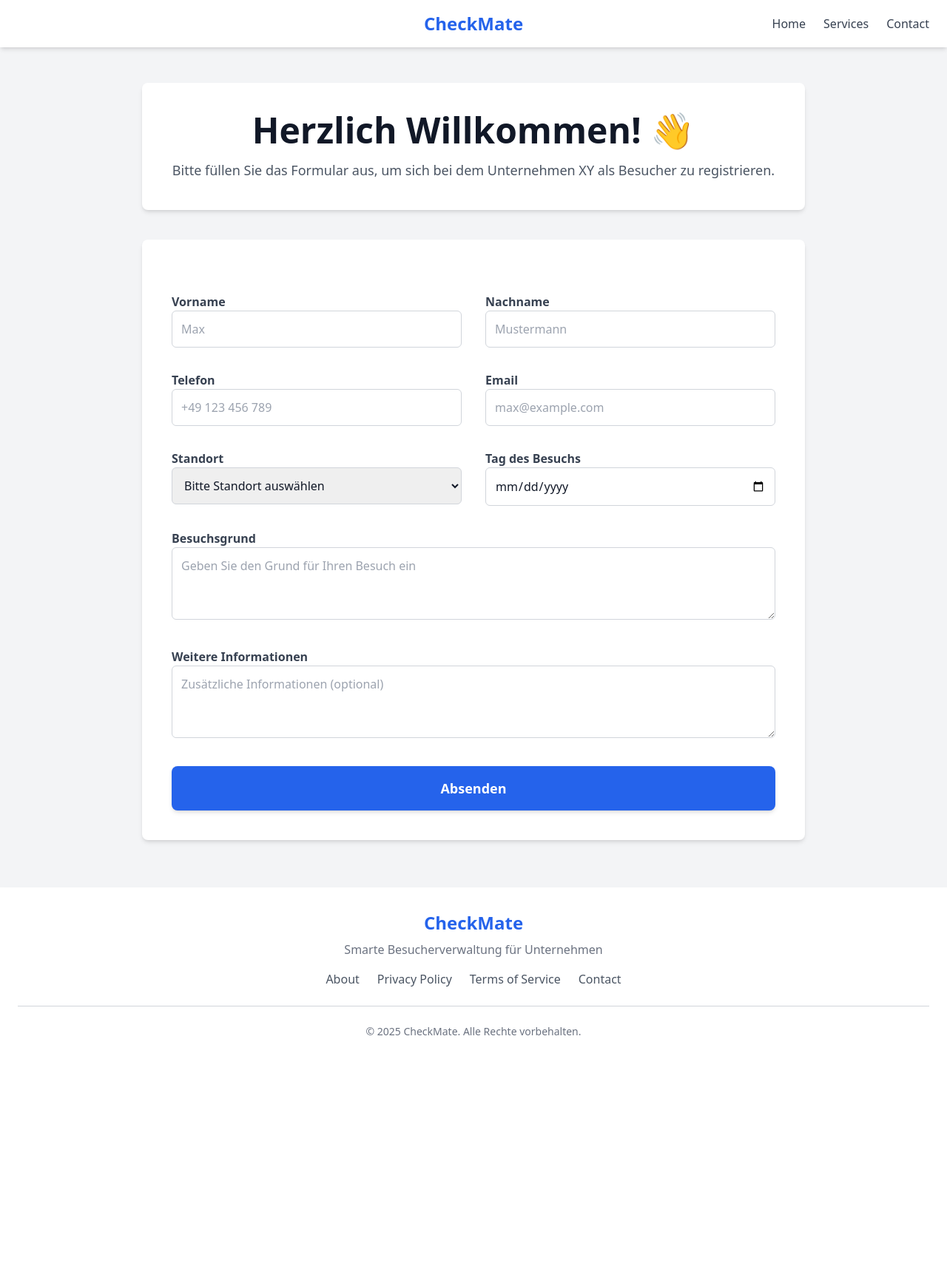
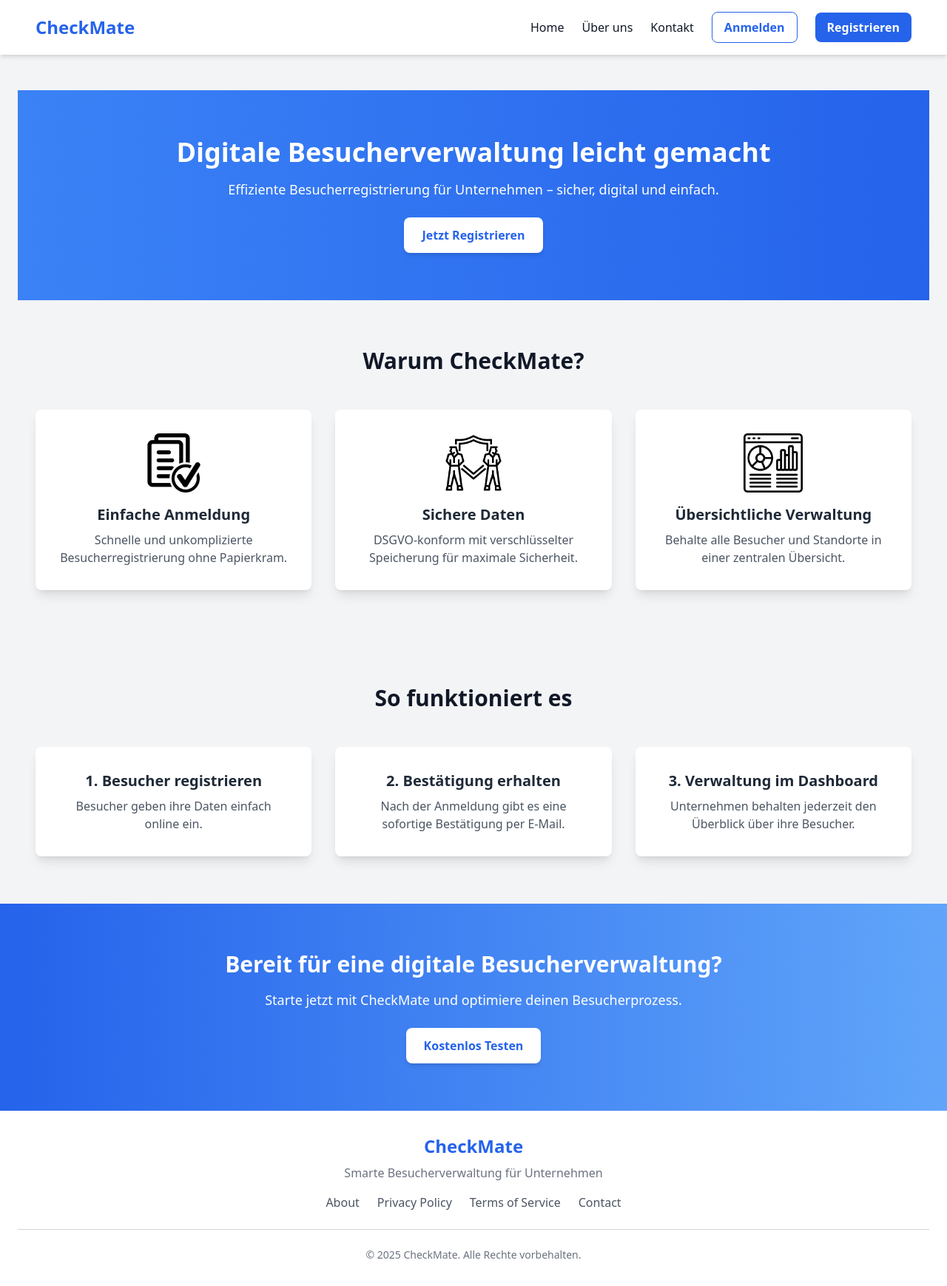
Before and after one commit to gokayyavuz/checkmate-visitor-management, a Django app: page / in a window 1280 px wide. Shown: the whole page at 74% size. Before the commit the page ends 1400 px from the top, so only its background shows below. Run offline with Django 4.2, Linux system fonts and the light colour scheme; some libraries are stand-ins or nearby versions.

Commit message:
Created some pages and added images to static

```diff
--- a/main/templates/main/base.html
+++ b/main/templates/main/base.html
@@ -1,28 +1,59 @@
+{% load static %}
+
 <!DOCTYPE html>
 <html lang="de">
 <head>
     <meta charset="UTF-8">
     <meta name="viewport" content="width=device-width, initial-scale=1.0">
     <title>{% block title %}CheckMate {% endblock title %}</title>
-    <link rel="icon" type="image/png" href="static/main/favicon.png">
+    <link rel="icon" type="image/png" href="{% static 'main/favicon_.png' %}">
     <script src="https://cdn.tailwindcss.com"></script>
 </head>
 <body class="flex flex-col min-h-screen bg-gray-100 text-gray-900">
 
     <!-- Navbar -->
     <nav class="bg-white shadow-md">
-        <div class="container mx-auto flex items-center justify-between px-6 py-4">
-            <div class="flex-1"></div>
-            <div class="flex-1 flex justify-center">
-                <a href="http://127.0.0.1:8000/" class="text-2xl font-bold text-blue-600">CheckMate</a>
+        <div class="container mx-auto px-6 md:px-12 py-4 flex items-center justify-between">
+            <!-- Logo (links) -->
+            <a href="http://127.0.0.1:8000/" class="text-2xl font-bold text-blue-600">CheckMate</a>
+
+            <!-- Desktop Navigation & Buttons (rechts) -->
+            <div class="hidden md:flex items-center space-x-6 ml-auto">
+                <a href="http://127.0.0.1:8000/" class="hover:text-blue-500">Home</a>
+                <a href="{% url 'aboutus' %}" class="hover:text-blue-500">Über uns</a>
+                <a href="{% url 'contact' %}" class="hover:text-blue-500">Kontakt</a>
+                <a href="#" class="px-4 py-2 text-blue-600 font-semibold border border-blue-600 rounded-lg hover:bg-blue-600 hover:text-white transition">Anmelden</a>
+                <a href="#" class="px-4 py-2 bg-blue-600 text-white font-semibold rounded-lg hover:bg-blue-700 transition">Registrieren</a>
             </div>
-            <div class="flex-1 flex justify-end space-x-6">
-                <a href="/finish/" class="text-gray-700 hover:text-blue-600">Home</a>
-                <a href="#" class="text-gray-700 hover:text-blue-600">Services</a>
-                <a href="#" class="text-gray-700 hover:text-blue-600">Contact</a>
-            </div>
+
+            <!-- Hamburger Icon (für Mobile) -->
+            <button id="menu-btn" class="block md:hidden focus:outline-none">
+                <svg class="w-8 h-8 text-gray-900" xmlns="http://www.w3.org/2000/svg" fill="none" viewBox="0 0 24 24" stroke="currentColor">
+                    <path stroke-linecap="round" stroke-linejoin="round" stroke-width="2" d="M4 6h16M4 12h16m-7 6h7" />
+                </svg>
+            </button>
+        </div>
+
+        <!-- Mobile Navigation (versteckt sich standardmäßig) -->
+        <div id="mobile-menu" class="hidden md:hidden flex flex-col items-start space-y-4 px-6 py-4 bg-white shadow-md">
+            <a href="#" class="hover:text-blue-500">Home</a>
+            <a href="#" class="hover:text-blue-500">Über uns</a>
+            <a href="{% url 'contact' %}" class="hover:text-blue-500">Kontakt</a>
+            <hr class="border-gray-300 w-full">
+            <!-- Login / Register Buttons (für Mobile) -->
+            <a href="#" class="px-4 py-2 text-blue-600 font-semibold border border-blue-600 rounded-lg text-center hover:bg-blue-600 hover:text-white transition w-full">Anmelden</a>
+            <a href="#" class="px-4 py-2 bg-blue-600 text-white font-semibold rounded-lg text-center hover:bg-blue-700 transition w-full">Registrieren</a>
         </div>
     </nav>
+
+    <script>
+        const menuBtn = document.getElementById('menu-btn');
+        const mobileMenu = document.getElementById('mobile-menu');
+
+        menuBtn.addEventListener('click', () => {
+            mobileMenu.classList.toggle('hidden');
+        });
+    </script>
 
     <!-- Hauptinhalt -->
     <div class="flex-1 container mx-auto mt-12 px-6">
@@ -46,10 +77,10 @@
                 </p>
             </div>
             <div class="flex justify-center mt-4 space-x-6">
-                <a href="#" class="text-gray-600 hover:text-blue-600">About</a>
+                <a href="{% url 'aboutus' %}" class="text-gray-600 hover:text-blue-600">About</a>
                 <a href="#" class="text-gray-600 hover:text-blue-600">Privacy Policy</a>
-                <a href="#" class="text-gray-600 hover:text-blue-600">Terms of Service</a>
-                <a href="#" class="text-gray-600 hover:text-blue-600">Contact</a>
+                <a href="{% url 'terms' %}" class="text-gray-600 hover:text-blue-600">Terms of Service</a>
+                <a href="{% url 'contact' %}" class="text-gray-600 hover:text-blue-600">Contact</a>
             </div>
             <hr class="my-6 border-gray-300">
             <p class="text-center text-gray-500 text-sm">
--- a/main/templates/main/finishView.html
+++ b/main/templates/main/finishView.html
@@ -1,4 +1,5 @@
 {% extends "main/base.html" %}
+{% load static %}
 
 {% block header %}
 <div class="container mx-auto max-w-2xl mt-12 bg-white p-8 rounded-lg shadow-md text-center">
--- a/main/templates/main/formular.html
+++ b/main/templates/main/formular.html
@@ -2,10 +2,10 @@
 {% load static %}
 
 {% block header %}
-<div class="container mx-auto max-w-4xl bg-white p-10 rounded-lg shadow-md">
+<div class="container mx-auto max-w-4xl bg-white p-6 md:p-10 rounded-lg shadow-md">
     <div class="text-center">
-        <h2 class="text-5xl font-bold text-gray-900">Herzlich Willkommen! 👋</h2>
-        <p class="mt-4 text-lg text-gray-600">
+        <h2 class="text-3xl md:text-5xl font-bold text-gray-900">Herzlich Willkommen! 👋</h2>
+        <p class="mt-3 md:mt-4 text-base md:text-lg text-gray-600">
             Bitte füllen Sie das Formular aus, um sich bei dem Unternehmen XY als Besucher zu registrieren.
         </p>
     </div>
@@ -13,47 +13,65 @@
 {% endblock %}
 
 {% block content %}
-<div class="container mx-auto max-w-4xl mt-10 bg-white p-10 rounded-lg shadow-md mb-16">
-    <form action="{% url 'formular' %}" method="post" enctype="multipart/form-data" class="space-y-8">
+<div class="container mx-auto max-w-4xl mt-6 md:mt-10 bg-white p-6 md:p-10 rounded-lg shadow-md mb-16">
+    <form action="{% url 'formular' %}" method="post" enctype="multipart/form-data" class="space-y-6 md:space-y-8">
         {% csrf_token %}
 
-        <!-- Grid Layout für Felder -->
-        <div class="grid grid-cols-1 md:grid-cols-2 gap-8">
+        <!-- Responsive Grid Layout -->
+        <div class="grid grid-cols-1 md:grid-cols-2 gap-4 md:gap-8">
+            <!-- Vorname -->
             <div class="w-full">
-                <label class="label label-text font-semibold text-gray-700" for="vorname">Vorname</label>
-                <input type="text" name="vorname" id="vorname" placeholder="Max" class="input w-full border border-gray-300 p-3 rounded-md focus:ring-2 focus:ring-blue-500" value="{{ form.vorname.value|default_if_none:'' }}" {% if form.vorname.errors %} border-red-500 bg-red-50 {% endif %} />
+                <label class="block text-gray-700 font-semibold" for="vorname">Vorname</label>
+                <input type="text" name="vorname" id="vorname" placeholder="Dein Vorname"
+                    class="input w-full border border-gray-300 p-3 rounded-md focus:ring-2 focus:ring-blue-500"
+                    value="{{ form.vorname.value|default_if_none:'' }}"
+                    {% if form.vorname.errors %} class="border-red-500 bg-red-50" {% endif %}/>
                 {% if form.vorname.errors %}
                     <p class="text-red-600 text-sm mt-1">{{ form.vorname.errors.0 }}</p>
                 {% endif %}
             </div>
 
+            <!-- Nachname -->
             <div class="w-full">
-                <label class="label label-text font-semibold text-gray-700" for="nachname">Nachname</label>
-                <input type="text" name="nachname" id="nachname" placeholder="Mustermann" class="input w-full border border-gray-300 p-3 rounded-md focus:ring-2 focus:ring-blue-500" value="{{ form.nachname.value|default_if_none:'' }}" {% if form.vorname.errors %} border-red-500 bg-red-50 {% endif %}/>
+                <label class="block text-gray-700 font-semibold" for="nachname">Nachname</label>
+                <input type="text" name="nachname" id="nachname" placeholder="Dein Nachname"
+                    class="input w-full border border-gray-300 p-3 rounded-md focus:ring-2 focus:ring-blue-500"
+                    value="{{ form.nachname.value|default_if_none:'' }}"
+                    {% if form.nachname.errors %} class="border-red-500 bg-red-50" {% endif %}/>
                 {% if form.nachname.errors %}
                     <p class="text-red-600 text-sm mt-1">{{ form.nachname.errors.0 }}</p>
                 {% endif %}
             </div>
 
+            <!-- Telefon -->
             <div class="w-full">
-                <label class="label label-text font-semibold text-gray-700" for="telefon">Telefon</label>
-                <input type="text" name="telefon" id="telefon" placeholder="+49 123 456 789" class="input w-full border border-gray-300 p-3 rounded-md focus:ring-2 focus:ring-blue-500" value="{{ form.telefon.value|default_if_none:'' }}" {% if form.telefon.errors %} border-red-500 bg-red-50 {% endif %}/>
+                <label class="block text-gray-700 font-semibold" for="telefon">Telefon</label>
+                <input type="text" name="telefon" id="telefon" placeholder="+49 123 456 789"
+                    class="input w-full border border-gray-300 p-3 rounded-md focus:ring-2 focus:ring-blue-500"
+                    value="{{ form.telefon.value|default_if_none:'' }}"
+                    {% if form.telefon.errors %} class="border-red-500 bg-red-50" {% endif %}/>
                 {% if form.telefon.errors %}
                     <p class="text-red-600 text-sm mt-1">{{ form.telefon.errors.0 }}</p>
                 {% endif %}
             </div>
 
+            <!-- Email -->
             <div class="w-full">
-                <label class="label label-text font-semibold text-gray-700" for="email">Email</label>
-                <input type="email" name="email" id="email" placeholder="max@example.com" class="input w-full border border-gray-300 p-3 rounded-md focus:ring-2 focus:ring-blue-500" value="{{ form.email.value|default_if_none:'' }}" {% if form.vorname.errors %} border-red-500 bg-red-50 {% endif %}/>
+                <label class="block text-gray-700 font-semibold" for="email">Email</label>
+                <input type="email" name="email" id="email" placeholder="deine@email.com"
+                    class="input w-full border border-gray-300 p-3 rounded-md focus:ring-2 focus:ring-blue-500"
+                    value="{{ form.email.value|default_if_none:'' }}"
+                    {% if form.email.errors %} class="border-red-500 bg-red-50" {% endif %}/>
                 {% if form.email.errors %}
                     <p class="text-red-600 text-sm mt-1">{{ form.email.errors.0 }}</p>
                 {% endif %}
             </div>
 
+            <!-- Standort -->
             <div class="w-full">
-                <label class="label label-text font-semibold text-gray-700" for="standort">Standort</label>
-                <select name="standort" id="standort" class="input w-full border border-gray-300 p-3 rounded-md focus:ring-2 focus:ring-blue-500" {% if form.vorname.errors %} border-red-500 bg-red-50 {% endif %}>
+                <label class="block text-gray-700 font-semibold" for="standort">Standort</label>
+                <select name="standort" id="standort"
+                    class="input w-full border border-gray-300 p-3 rounded-md focus:ring-2 focus:ring-blue-500">
                     <option value="" disabled {% if not form.standort.value %}selected{% endif %}>Bitte Standort auswählen</option>
                     <option value="München" {% if form.standort.value == "München" %}selected{% endif %}>München</option>
                     <option value="Berlin" {% if form.standort.value == "Berlin" %}selected{% endif %}>Berlin</option>
@@ -65,36 +83,47 @@
                 {% endif %}
             </div>
 
+            <!-- Besuchstag -->
             <div class="w-full">
-                <label class="label label-text font-semibold text-gray-700" for="besuchstag">Tag des Besuchs</label>
-                <input type="date" name="besuchstag" id="besuchstag" class="input w-full border border-gray-300 p-3 rounded-md focus:ring-2 focus:ring-blue-500" value="{{ form.besuchstag.value|default_if_none:'' }}" {% if form.vorname.errors %} border-red-500 bg-red-50 {% endif %}/>
+                <label class="block text-gray-700 font-semibold" for="besuchstag">Tag des Besuchs</label>
+                <input type="date" name="besuchstag" id="besuchstag"
+                    class="input w-full border border-gray-300 p-3 rounded-md focus:ring-2 focus:ring-blue-500"
+                    value="{{ form.besuchstag.value|default_if_none:'' }}"
+                    {% if form.besuchstag.errors %} class="border-red-500 bg-red-50" {% endif %}/>
                 {% if form.besuchstag.errors %}
                     <p class="text-red-600 text-sm mt-1">{{ form.besuchstag.errors.0 }}</p>
                 {% endif %}
             </div>
-        </div>
 
-        <div class="w-full">
-            <label class="label label-text font-semibold text-gray-700" for="besuchsgrund">Besuchsgrund</label>
-            <textarea name="besuchsgrund" id="besuchsgrund" rows="3" placeholder="Geben Sie den Grund für Ihren Besuch ein" class="input w-full border border-gray-300 p-3 rounded-md focus:ring-2 focus:ring-blue-500" value="{{ form.besuchsgrund.value|default_if_none:'' }}" {% if form.vorname.errors %} border-red-500 bg-red-50 {% endif %}></textarea>
+            <!-- Besuchsgrund -->
+            <div class="w-full md:col-span-2">
+                <label class="block text-gray-700 font-semibold" for="besuchsgrund">Besuchsgrund</label>
+                <textarea name="besuchsgrund" id="besuchsgrund" rows="3"
+                    class="input w-full border border-gray-300 p-3 rounded-md focus:ring-2 focus:ring-blue-500"
+                    placeholder="Geben Sie den Grund für Ihren Besuch ein"></textarea>
                 {% if form.besuchsgrund.errors %}
                     <p class="text-red-600 text-sm mt-1">{{ form.besuchsgrund.errors.0 }}</p>
                 {% endif %}
             </div>
 
-        <div class="w-full">
-            <label class="label label-text font-semibold text-gray-700" for="weitere_informationen">Weitere Informationen</label>
-            <textarea name="weitere_informationen" id="weitere_informationen" rows="3" placeholder="Zusätzliche Informationen (optional)" class="input w-full border border-gray-300 p-3 rounded-md focus:ring-2 focus:ring-blue-500" value="{{ form.vorname.value|default_if_none:'' }}" {% if form.vorname.errors %} border-red-500 bg-red-50 {% endif %}></textarea>
+            <!-- Weitere Informationen -->
+            <div class="w-full md:col-span-2">
+                <label class="block text-gray-700 font-semibold" for="weitere_informationen">Weitere Informationen</label>
+                <textarea name="weitere_informationen" id="weitere_informationen" rows="3"
+                    class="input w-full border border-gray-300 p-3 rounded-md focus:ring-2 focus:ring-blue-500"
+                    placeholder="Zusätzliche Informationen (optional)"></textarea>
                 {% if form.weitere_informationen.errors %}
                     <p class="text-red-600 text-sm mt-1">{{ form.weitere_informationen.errors.0 }}</p>
                 {% endif %}
             </div>
+        </div>
 
         {% if form.errors %}
         <div class="mt-4 p-4 bg-red-50 border-l-4 border-red-500 text-red-700">
-            <p class="font-bold">Die eingegebenen Daten sind nicht korrekt. Bitte überprüfen Sie Ihre Eingaben.</p>
+            <p class="font-bold">❌ Die eingegebenen Daten sind nicht korrekt. Bitte überprüfen Sie Ihre Eingaben.</p>
         </div>
         {% endif %}
+
         <button type="submit" class="w-full bg-blue-600 text-white py-4 rounded-lg shadow-md hover:bg-gray-800 transition text-lg font-semibold">
             Absenden
         </button>
--- /dev/null
+++ b/main/templates/main/home.html
@@ -0,0 +1,73 @@
+{% extends 'main/base.html' %}
+{% load static %}
+
+{% block title %} Willkommen bei CheckMate {% endblock title %}
+
+{% block header %}
+<div class="w-full bg-gradient-to-r from-blue-500 to-blue-600 text-white py-16 flex flex-col items-center text-center">
+    <h1 class="text-4xl font-bold">Digitale Besucherverwaltung leicht gemacht</h1>
+    <p class="mt-4 text-lg">Effiziente Besucherregistrierung für Unternehmen – sicher, digital und einfach.</p>
+    <a href="#" class="mt-6 px-6 py-3 bg-white text-blue-600 font-semibold rounded-lg shadow-md hover:bg-gray-200 transition">
+        Jetzt Registrieren
+    </a>
+</div>
+
+{% endblock %}
+
+{% block content %}
+
+<!-- Vorteile Sektion -->
+<section class="container mx-auto px-6 md:px-12 py-16">
+    <h2 class="text-3xl font-bold text-center text-gray-900">Warum CheckMate?</h2>
+    <div class="mt-12 grid grid-cols-1 md:grid-cols-3 gap-8">
+        <div class="bg-white p-8 rounded-lg shadow-lg text-center transform hover:scale-105 transition">
+            <img src="{% static 'main/signin.png' %}" alt="Einfache Anmeldung" class="h-20 mx-auto mb-4">
+            <h3 class="text-xl font-semibold text-gray-800">Einfache Anmeldung</h3>
+            <p class="mt-2 text-gray-600">Schnelle und unkomplizierte Besucherregistrierung ohne Papierkram.</p>
+        </div>
+        <div class="bg-white p-8 rounded-lg shadow-lg text-center transform hover:scale-105 transition">
+            <img src="{% static 'main/security.png' %}" alt="Sichere Daten" class="h-20 mx-auto mb-4">
+            <h3 class="text-xl font-semibold text-gray-800">Sichere Daten</h3>
+            <p class="mt-2 text-gray-600">DSGVO-konform mit verschlüsselter Speicherung für maximale Sicherheit.</p>
+        </div>
+        <div class="bg-white p-8 rounded-lg shadow-lg text-center transform hover:scale-105 transition">
+            <img src="{% static 'main/dashboard_3.png' %}" alt="Übersichtliche Verwaltung" class="h-20 mx-auto mb-4">
+            <h3 class="text-xl font-semibold text-gray-800">Übersichtliche Verwaltung</h3>
+            <p class="mt-2 text-gray-600">Behalte alle Besucher und Standorte in einer zentralen Übersicht.</p>
+        </div>
+    </div>
+</section>
+
+<!-- Funktionsweise -->
+<section class="bg-gray-100 py-16">
+    <div class="container mx-auto px-6 md:px-12">
+        <h2 class="text-3xl font-bold text-center text-gray-900">So funktioniert es</h2>
+        <div class="mt-12 grid grid-cols-1 md:grid-cols-3 gap-8 text-center">
+            <div class="bg-white p-8 rounded-lg shadow-lg transform hover:scale-105 transition">
+                <h3 class="text-xl font-semibold text-gray-800">1. Besucher registrieren</h3>
+                <p class="mt-2 text-gray-600">Besucher geben ihre Daten einfach online ein.</p>
+            </div>
+            <div class="bg-white p-8 rounded-lg shadow-lg transform hover:scale-105 transition">
+                <h3 class="text-xl font-semibold text-gray-800">2. Bestätigung erhalten</h3>
+                <p class="mt-2 text-gray-600">Nach der Anmeldung gibt es eine sofortige Bestätigung per E-Mail.</p>
+            </div>
+            <div class="bg-white p-8 rounded-lg shadow-lg transform hover:scale-105 transition">
+                <h3 class="text-xl font-semibold text-gray-800">3. Verwaltung im Dashboard</h3>
+                <p class="mt-2 text-gray-600">Unternehmen behalten jederzeit den Überblick über ihre Besucher.</p>
+            </div>
+        </div>
+    </div>
+</section>
+
+<!-- Call to Action -->
+<section class="bg-gradient-to-r from-blue-600 to-blue-400 text-white text-center py-16">
+    <h2 class="text-3xl font-bold">Bereit für eine digitale Besucherverwaltung?</h2>
+    <p class="mt-4 text-lg max-w-2xl mx-auto">
+        Starte jetzt mit CheckMate und optimiere deinen Besucherprozess.
+    </p>
+    <a href="{% url 'formular' %}" class="mt-6 inline-block bg-white text-blue-600 font-semibold px-6 py-3 rounded-lg shadow-md hover:bg-gray-100 transition">
+        Kostenlos Testen
+    </a>
+</section>
+
+{% endblock %}
--- a/main/urls.py
+++ b/main/urls.py
@@ -2,6 +2,10 @@ from django.urls import path
 from . import views
 
 urlpatterns = [
-    path("", views.formular, name="formular"),
+    path("", views.home, name="home"),
+    path("form/",views.formular, name="formular"),
     path("finish/<int:besucher_id>/", views.finishView, name="finishView"),
+    path("about-us/", views.aboutus, name="aboutus"),
+    path("terms/", views.terms, name="terms"),
+    path("contact/", views.contact, name="contact")
 ]
--- a/main/views.py
+++ b/main/views.py
@@ -27,3 +27,15 @@ def formular(request):
 def finishView(request, besucher_id):
     besucher = get_object_or_404(Besucher, id=besucher_id)
     return render(request, "main/finishView.html", {"besucher": besucher})
+
+def aboutus(request):
+    return render(request, "main/aboutus.html")
+
+def terms(request):
+    return render(request, "main/terms.html")
+
+def home(request):
+    return render(request, "main/home.html")
+
+def contact(request):
+    return render(request, "main/contact.html")
```
Also changed, not shown: main/templates/main/aboutus.html (added, +69 -0 lines), main/templates/main/contact.html (added, +52 -0 lines), main/templates/main/terms.html (added, +85 -0 lines), main/static/main/dashboard_3.png (added), main/static/main/favicon_.png (added), main/static/main/old_favicon.png (renamed from main/static/main/favicon.png), main/static/main/security.png (added), main/static/main/signin.png (added). Lines whose indentation alone changed are shown as unchanged.
